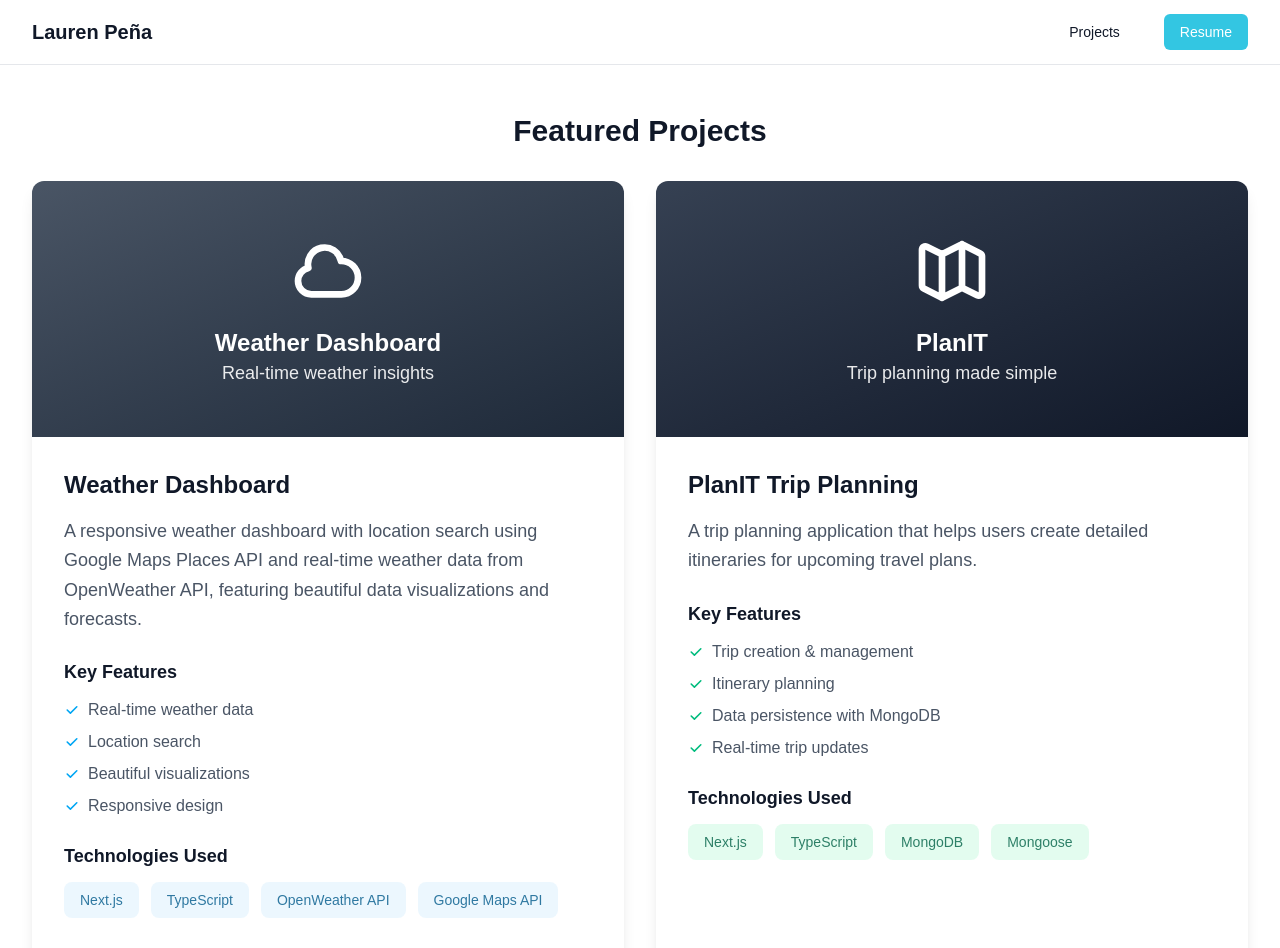
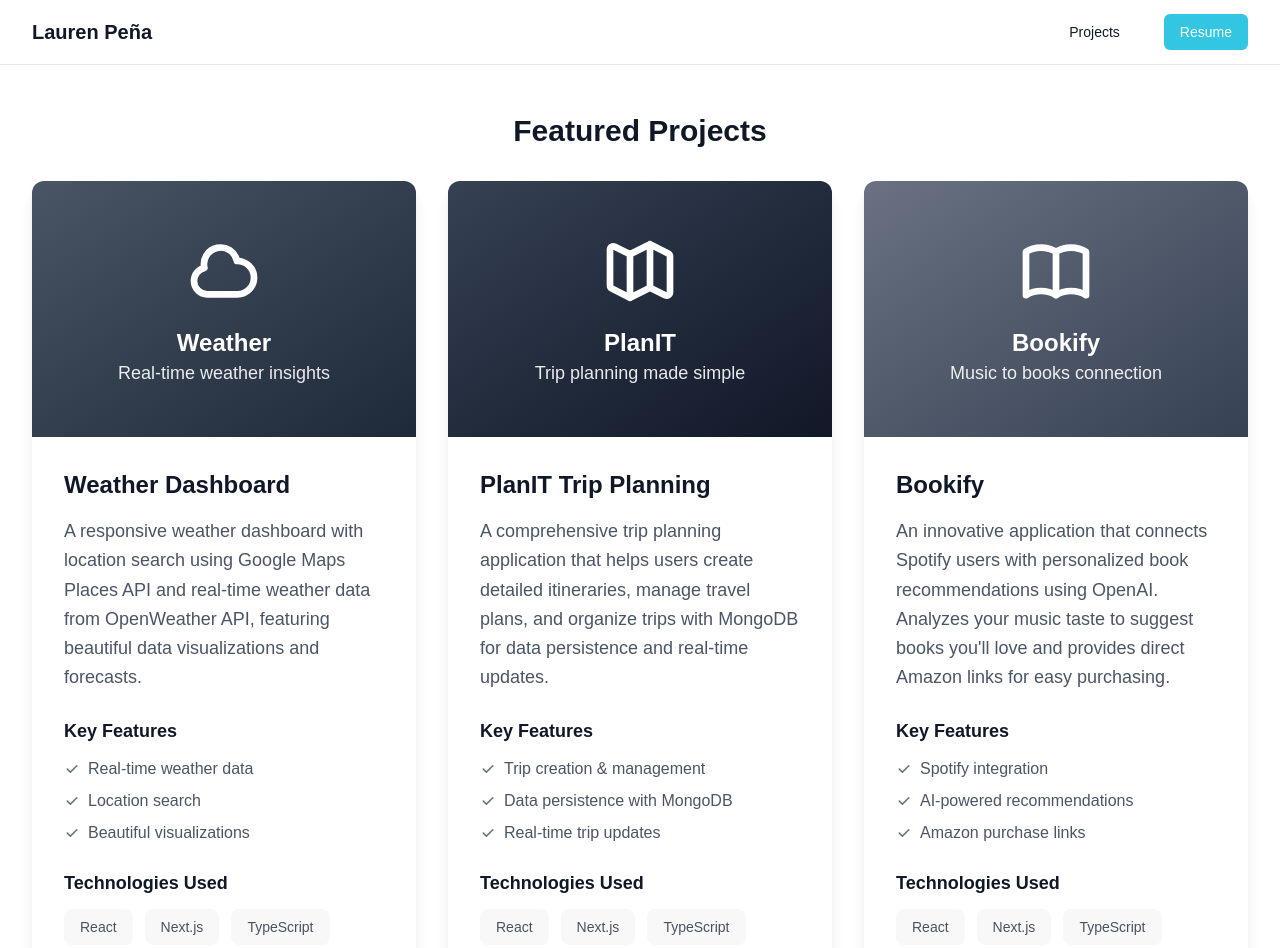
Before and after one commit to lbullen21/portfolio, a Next.js app: page /work in a window 1280 px wide. Shown: the top 948 px of the page. Built offline with nearby package versions, Linux system fonts and the light colour scheme.

Commit message:
added bookify to projects page

```diff
--- a/src/app/work/page.tsx
+++ b/src/app/work/page.tsx
@@ -1,4 +1,75 @@
 export default function Work() {
+  const projects = [
+    {
+      id: 'weather-dashboard',
+      title: 'Weather Dashboard',
+      subtitle: 'Real-time weather insights',
+      description: 'A responsive weather dashboard with location search using Google Maps Places API and real-time weather data from OpenWeather API, featuring beautiful data visualizations and forecasts.',
+      gradient: 'from-gray-600 to-gray-800',
+      icon: (
+        <path
+          strokeLinecap="round"
+          strokeLinejoin="round"
+          strokeWidth={2}
+          d="M3 15a4 4 0 004 4h9a5 5 0 10-.1-9.999 5.002 5.002 0 10-9.78 2.096A4.001 4.001 0 003 15z"
+        />
+      ),
+      features: [
+        'Real-time weather data',
+        'Location search',
+        'Beautiful visualizations'
+      ],
+      technologies: ['React', 'Next.js', 'TypeScript', 'Tailwind CSS', 'OpenWeather API', 'Google Maps API'],
+      liveUrl: 'https://weather-dash-mauve.vercel.app/',
+      githubUrl: 'https://github.com/lbullen21/weather-dash'
+    },
+    {
+      id: 'planit',
+      title: 'PlanIT Trip Planning',
+      subtitle: 'Trip planning made simple',
+      description: 'A comprehensive trip planning application that helps users create detailed itineraries, manage travel plans, and organize trips with MongoDB for data persistence and real-time updates.',
+      gradient: 'from-gray-700 to-gray-900',
+      icon: (
+        <path
+          strokeLinecap="round"
+          strokeLinejoin="round"
+          strokeWidth={2}
+          d="M9 20l-5.447-2.724A1 1 0 013 16.382V5.618a1 1 0 011.447-.894L9 7m0 13l6-3m-6 3V7m6 10l4.553 2.276A1 1 0 0021 18.382V7.618a1 1 0 00-.553-.894L15 4m0 13V4m-6 3l6-3"
+        />
+      ),
+      features: [
+        'Trip creation & management',
+        'Data persistence with MongoDB',
+        'Real-time trip updates'
+      ],
+      technologies: ['React', 'Next.js', 'TypeScript', 'Tailwind CSS', 'MongoDB', 'Mongoose'],
+      liveUrl: 'https://trip-planner-lp.vercel.app/',
+      githubUrl: 'https://github.com/lbullen21/trip-planner'
+    },
+    {
+      id: 'bookify',
+      title: 'Bookify',
+      subtitle: 'Music to books connection',
+      description: 'An innovative application that connects Spotify users with personalized book recommendations using OpenAI. Analyzes your music taste to suggest books you\'ll love and provides direct Amazon links for easy purchasing.',
+      gradient: 'from-gray-500 to-gray-700',
+      icon: (
+        <path
+          strokeLinecap="round"
+          strokeLinejoin="round"
+          strokeWidth={2}
+          d="M12 6.253v13m0-13C10.832 5.477 9.246 5 7.5 5S4.168 5.477 3 6.253v13C4.168 18.477 5.754 18 7.5 18s3.332.477 4.5 1.253m0-13C13.168 5.477 14.754 5 16.5 5c1.747 0 3.332.477 4.5 1.253v13C19.832 18.477 18.246 18 16.5 18c-1.746 0-3.332.477-4.5 1.253"
+        />
+      ),
+      features: [
+        'Spotify integration',
+        'AI-powered recommendations',
+        'Amazon purchase links'
+      ],
+      technologies: ['React', 'Next.js', 'TypeScript', 'Tailwind CSS', 'OpenAI', 'Spotify API'],
+      liveUrl: 'https://bookify-taupe-sigma.vercel.app',
+      githubUrl: 'https://github.com/lbullen21/bookify'
+    }
+  ];
 
   return (
     <div className="min-h-screen bg-white dark:bg-gray-900">
@@ -10,11 +81,11 @@ export default function Work() {
           </h2>
 
           {/* Grid for multiple projects */}
-          <div className="grid md:grid-cols-2 gap-8 max-w-7xl mx-auto">
-            {/* Weather Dashboard Project */}
-            <div className="bg-white dark:bg-gray-800 rounded-xl shadow-lg overflow-hidden hover:shadow-xl transition-shadow duration-300 flex flex-col">
+          <div className="grid md:grid-cols-2 lg:grid-cols-3 gap-8 max-w-7xl mx-auto">
+            {projects.map((project) => (
+              <div key={project.id} className="bg-white dark:bg-gray-800 rounded-xl shadow-lg overflow-hidden hover:shadow-xl transition-shadow duration-300 flex flex-col">
                 {/* Project Hero */}
-              <div className="bg-gradient-to-br from-gray-600 to-gray-800 h-64 flex items-center justify-center">
+                <div className={`bg-gradient-to-br ${project.gradient} h-64 flex items-center justify-center`}>
                   <div className="text-white text-center">
                     <svg
                       className="w-20 h-20 mx-auto mb-4"
@@ -22,29 +93,22 @@ export default function Work() {
                       stroke="currentColor"
                       viewBox="0 0 24 24"
                     >
-                    <path
-                      strokeLinecap="round"
-                      strokeLinejoin="round"
-                      strokeWidth={2}
-                      d="M3 15a4 4 0 004 4h9a5 5 0 10-.1-9.999 5.002 5.002 0 10-9.78 2.096A4.001 4.001 0 003 15z"
-                    />
+                      {project.icon}
                     </svg>
-                  <h3 className="text-2xl font-bold">Weather Dashboard</h3>
-                  <p className="text-lg opacity-90">Real-time weather insights</p>
+                    <h3 className="text-2xl font-bold">{project.title.split(' ')[0]}</h3>
+                    <p className="text-lg opacity-90">{project.subtitle}</p>
                   </div>
                 </div>
 
                 {/* Project Content */}
-              <div className="p-8">
+                <div className="p-8 flex-1 flex flex-col">
                   <div className="mb-6">
                     <h3 className="text-2xl font-semibold text-gray-900 dark:text-white mb-4">
-                    Weather Dashboard
+                      {project.title}
                     </h3>
 
                     <p className="text-lg text-gray-600 dark:text-gray-400 leading-relaxed">
-                    A responsive weather dashboard with location search using Google Maps Places API
-                    and real-time weather data from OpenWeather API, featuring beautiful data
-                    visualizations and forecasts.
+                      {project.description}
                     </p>
                   </div>
 
@@ -54,43 +118,27 @@ export default function Work() {
                       Key Features
                     </h4>
                     <ul className="grid grid-cols-1 gap-2 text-gray-600 dark:text-gray-400">
-                    <li className="flex items-center">
-                      <svg className="w-4 h-4 mr-2 text-sky-500" fill="currentColor" viewBox="0 0 20 20">
+                      {project.features.map((feature, index) => (
+                        <li key={index} className="flex items-center">
+                          <svg className="w-4 h-4 mr-2 text-gray-500" fill="currentColor" viewBox="0 0 20 20">
                             <path fillRule="evenodd" d="M16.707 5.293a1 1 0 010 1.414l-8 8a1 1 0 01-1.414 0l-4-4a1 1 0 011.414-1.414L8 12.586l7.293-7.293a1 1 0 011.414 0z" clipRule="evenodd" />
                           </svg>
-                      Real-time weather data
+                          {feature}
                         </li>
-                    <li className="flex items-center">
-                      <svg className="w-4 h-4 mr-2 text-sky-500" fill="currentColor" viewBox="0 0 20 20">
-                        <path fillRule="evenodd" d="M16.707 5.293a1 1 0 010 1.414l-8 8a1 1 0 01-1.414 0l-4-4a1 1 0 011.414-1.414L8 12.586l7.293-7.293a1 1 0 011.414 0z" clipRule="evenodd" />
-                      </svg>
-                      Location search
-                    </li>
-                    <li className="flex items-center">
-                      <svg className="w-4 h-4 mr-2 text-sky-500" fill="currentColor" viewBox="0 0 20 20">
-                        <path fillRule="evenodd" d="M16.707 5.293a1 1 0 010 1.414l-8 8a1 1 0 01-1.414 0l-4-4a1 1 0 011.414-1.414L8 12.586l7.293-7.293a1 1 0 011.414 0z" clipRule="evenodd" />
-                      </svg>
-                      Beautiful visualizations
-                    </li>
-                    <li className="flex items-center">
-                      <svg className="w-4 h-4 mr-2 text-sky-500" fill="currentColor" viewBox="0 0 20 20">
-                        <path fillRule="evenodd" d="M16.707 5.293a1 1 0 010 1.414l-8 8a1 1 0 01-1.414 0l-4-4a1 1 0 011.414-1.414L8 12.586l7.293-7.293a1 1 0 011.414 0z" clipRule="evenodd" />
-                      </svg>
-                      Responsive design
-                    </li>
+                      ))}
                     </ul>
                   </div>
 
                   {/* Technologies */}
-                <div className="mb-8">
+                  <div className="mb-8 flex-grow">
                     <h4 className="text-lg font-semibold text-gray-900 dark:text-white mb-3">
                       Technologies Used
                     </h4>
                     <div className="flex flex-wrap gap-3">
-                    {["Next.js", "TypeScript", "OpenWeather API", "Google Maps API"].map((tech) => (
+                      {project.technologies.map((tech) => (
                         <span
                           key={tech}
-                        className="px-4 py-2 bg-sky-100/60 dark:bg-sky-900/30 text-sky-800/80 dark:text-sky-300 text-sm font-medium rounded-lg"
+                          className="px-4 py-2 bg-gray-100/60 dark:bg-gray-700/30 text-gray-800/80 dark:text-gray-300 text-sm font-medium rounded-lg"
                         >
                           {tech}
                         </span>
@@ -99,9 +147,9 @@ export default function Work() {
                   </div>
 
                   {/* Project Links */}
-                <div className="flex flex-col gap-4">
+                  <div className="flex flex-col gap-4 mt-auto">
                     <a
-                    href="https://weather-dash-mauve.vercel.app/"
+                      href={project.liveUrl}
                       target="_blank"
                       rel="noopener noreferrer"
                       className="inline-flex items-center justify-center px-6 py-3 bg-cyan-500/80 hover:bg-cyan-600/80 text-white font-medium rounded-lg transition-colors duration-200"
@@ -123,7 +171,7 @@ export default function Work() {
                     </a>
 
                     <a
-                    href="https://github.com/lbullen21/weather-dash"
+                      href={project.githubUrl}
                       target="_blank"
                       rel="noopener noreferrer"
                       className="inline-flex items-center justify-center px-6 py-3 border border-gray-300 dark:border-gray-600 text-gray-700 dark:text-gray-300 font-medium rounded-lg hover:bg-gray-50 dark:hover:bg-gray-700 transition-colors duration-200"
@@ -140,135 +188,7 @@ export default function Work() {
                   </div>
                 </div>
               </div>
-
-                        {/* PlanIT Trip Planning Project */}
-            <div className="bg-white dark:bg-gray-800 rounded-xl shadow-lg overflow-hidden hover:shadow-xl transition-shadow duration-300 flex flex-col">
-              {/* Project Hero */}
-              <div className="bg-gradient-to-br from-gray-700 to-gray-900 h-64 flex items-center justify-center">
-                <div className="text-white text-center">
-                  <svg
-                    className="w-20 h-20 mx-auto mb-4"
-                    fill="none"
-                    stroke="currentColor"
-                    viewBox="0 0 24 24"
-                  >
-                    <path
-                      strokeLinecap="round"
-                      strokeLinejoin="round"
-                      strokeWidth={2}
-                      d="M9 20l-5.447-2.724A1 1 0 013 16.382V5.618a1 1 0 011.447-.894L9 7m0 13l6-3m-6 3V7m6 10l4.553 2.276A1 1 0 0021 18.382V7.618a1 1 0 00-.553-.894L15 4m0 13V4m-6 3l6-3"
-                    />
-                  </svg>
-                  <h3 className="text-2xl font-bold">PlanIT</h3>
-                  <p className="text-lg opacity-90">Trip planning made simple</p>
-                </div>
-              </div>
-
-              {/* Project Content */}
-              <div className="p-8 flex-1 flex flex-col">
-                <div className="mb-6">
-                  <h3 className="text-2xl font-semibold text-gray-900 dark:text-white mb-4">
-                    PlanIT Trip Planning
-                  </h3>
-
-                  <p className="text-lg text-gray-600 dark:text-gray-400 leading-relaxed">
-                    A trip planning application that helps users create detailed
-                    itineraries for upcoming travel plans.
-                  </p>
-                </div>
-
-                {/* Key Features */}
-                <div className="mb-6">
-                  <h4 className="text-lg font-semibold text-gray-900 dark:text-white mb-3">
-                    Key Features
-                  </h4>
-                  <ul className="grid grid-cols-1 gap-2 text-gray-600 dark:text-gray-400">
-                    <li className="flex items-center">
-                      <svg className="w-4 h-4 mr-2 text-emerald-500" fill="currentColor" viewBox="0 0 20 20">
-                        <path fillRule="evenodd" d="M16.707 5.293a1 1 0 010 1.414l-8 8a1 1 0 01-1.414 0l-4-4a1 1 0 011.414-1.414L8 12.586l7.293-7.293a1 1 0 011.414 0z" clipRule="evenodd" />
-                      </svg>
-                      Trip creation & management
-                    </li>
-                    <li className="flex items-center">
-                      <svg className="w-4 h-4 mr-2 text-emerald-500" fill="currentColor" viewBox="0 0 20 20">
-                        <path fillRule="evenodd" d="M16.707 5.293a1 1 0 010 1.414l-8 8a1 1 0 01-1.414 0l-4-4a1 1 0 011.414-1.414L8 12.586l7.293-7.293a1 1 0 011.414 0z" clipRule="evenodd" />
-                      </svg>
-                      Itinerary planning
-                    </li>
-                    <li className="flex items-center">
-                      <svg className="w-4 h-4 mr-2 text-emerald-500" fill="currentColor" viewBox="0 0 20 20">
-                        <path fillRule="evenodd" d="M16.707 5.293a1 1 0 010 1.414l-8 8a1 1 0 01-1.414 0l-4-4a1 1 0 011.414-1.414L8 12.586l7.293-7.293a1 1 0 011.414 0z" clipRule="evenodd" />
-                      </svg>
-                      Data persistence with MongoDB
-                    </li>
-                    <li className="flex items-center">
-                      <svg className="w-4 h-4 mr-2 text-emerald-500" fill="currentColor" viewBox="0 0 20 20">
-                        <path fillRule="evenodd" d="M16.707 5.293a1 1 0 010 1.414l-8 8a1 1 0 01-1.414 0l-4-4a1 1 0 011.414-1.414L8 12.586l7.293-7.293a1 1 0 011.414 0z" clipRule="evenodd" />
-                      </svg>
-                      Real-time trip updates
-                    </li>
-                  </ul>
-                </div>
-
-                {/* Technologies */}
-                <div className="mb-8 flex-grow">
-                  <h4 className="text-lg font-semibold text-gray-900 dark:text-white mb-3">
-                    Technologies Used
-                  </h4>
-                  <div className="flex flex-wrap gap-3">
-                    {["Next.js", "TypeScript", "MongoDB", "Mongoose"].map((tech) => (
-                      <span
-                        key={tech}
-                        className="px-4 py-2 bg-emerald-100/60 dark:bg-emerald-900/30 text-emerald-800/80 dark:text-emerald-300 text-sm font-medium rounded-lg"
-                      >
-                        {tech}
-                      </span>
             ))}
-                  </div>
-                </div>
-
-                {/* Project Links */}
-                <div className="flex flex-col gap-4 mt-auto">
-                  <a
-                    href="https://trip-planner-lp.vercel.app/"
-                    target="_blank"
-                    rel="noopener noreferrer"
-                    className="inline-flex items-center justify-center px-6 py-3 bg-cyan-500/80 hover:bg-cyan-600/80 text-white font-medium rounded-lg transition-colors duration-200"
-                  >
-                    <svg
-                      className="w-5 h-5 mr-2"
-                      fill="none"
-                      stroke="currentColor"
-                      viewBox="0 0 24 24"
-                    >
-                      <path
-                        strokeLinecap="round"
-                        strokeLinejoin="round"
-                        strokeWidth={2}
-                        d="M10 6H6a2 2 0 00-2 2v10a2 2 0 002 2h10a2 2 0 002-2v-4M14 4h6m0 0v6m0-6L10 14"
-                      />
-                    </svg>
-                    View Live Demo
-                  </a>
-
-                  <a
-                    href="https://github.com/lbullen21/trip-planner"
-                    target="_blank"
-                    rel="noopener noreferrer"
-                    className="inline-flex items-center justify-center px-6 py-3 border border-gray-300 dark:border-gray-600 text-gray-700 dark:text-gray-300 font-medium rounded-lg hover:bg-gray-50 dark:hover:bg-gray-700 transition-colors duration-200"
-                  >
-                    <svg
-                      className="w-5 h-5 mr-2"
-                      fill="currentColor"
-                      viewBox="0 0 24 24"
-                    >
-                      <path d="M12 0c-6.626 0-12 5.373-12 12 0 5.302 3.438 9.8 8.207 11.387.599.111.793-.261.793-.577v-2.234c-3.338.726-4.033-1.416-4.033-1.416-.546-1.387-1.333-1.756-1.333-1.756-1.089-.745.083-.729.083-.729 1.205.084 1.839 1.237 1.839 1.237 1.07 1.834 2.807 1.304 3.492.997.107-.775.418-1.305.762-1.604-2.665-.305-5.467-1.334-5.467-5.931 0-1.311.469-2.381 1.236-3.221-.124-.303-.535-1.524.117-3.176 0 0 1.008-.322 3.301 1.23.957-.266 1.983-.399 3.003-.404 1.02.005 2.047.138 3.006.404 2.291-1.552 3.297-1.23 3.297-1.23.653 1.653.242 2.874.118 3.176.77.84 1.235 1.911 1.235 3.221 0 4.609-2.807 5.624-5.479 5.921.43.372.823 1.102.823 2.222v3.293c0 .319.192.694.801.576 4.765-1.589 8.199-6.086 8.199-11.386 0-6.627-5.373-12-12-12z" />
-                    </svg>
-                    View Source Code
-                  </a>
-                </div>
-              </div>
-            </div>
           </div>
         </section>
 
```
Lines whose indentation alone changed are shown as unchanged.
